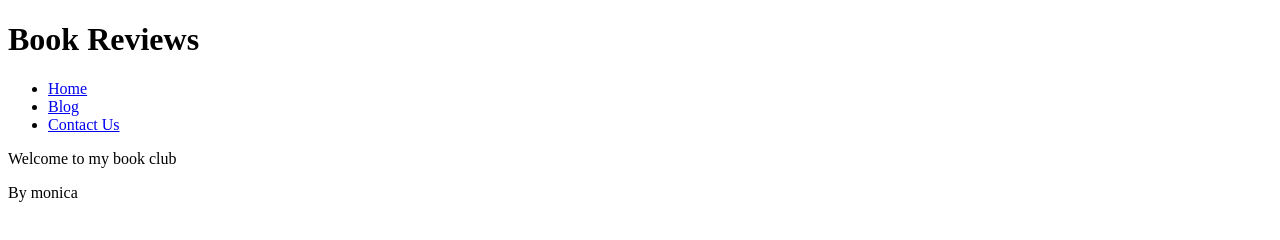
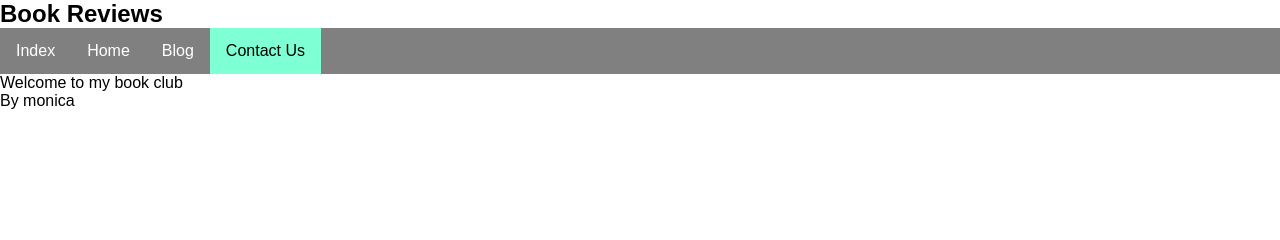
Before and after one commit to karen088/Bookstore, a plain HTML site: page Pages/contact.html in a window 1280 px wide. Drawn offline with Linux system fonts and the light colour scheme.

Commit message:
update navbar

```diff
--- a/Pages/contact.html
+++ b/Pages/contact.html
@@ -3,10 +3,14 @@
 <!-- Information about the website -->
 
 <head>
-    <title>Contact Page</title>
+    <title>BookStore blog</title>
 
-    <link rel="'stylesheet" href="index.css">
+    <link rel="stylesheet" href="../mystyle.css">
 
+    <meta name='author' content="Karen Chuang">
+    <meta name='description' content=''>
+    <meta name="keywords" content="HTML, CSS, JavaScript">
+    <meta charset="UTF-8">
     <meta name="viewport" content="width=device-width, initial-scale=1.0">
 </head>
 
@@ -14,21 +18,25 @@
 <main>
     <!-- Header -->
     <header>
-        <navbar>
+        <nav>
             <h1>Book Reviews</h1>
             <ul>
+                <li><a href='../index.html'>Index</a></li>
                 <li><a href='Home.html'>Home</a></li>
                 <li><a href='blog.html'>Blog</a></li>
-                <li><a href='contact.html'>Contact Us</a></li>
+                <li><a href='contact.html' class='active'>Contact Us</a></li>
             </ul>
-        </navbar>
+        </nav>
 
     </header>
 
     <!-- Body -->
 
     <body>
-        <p>Welcome to my book club</p>
+        <section>
+            <p>Welcome to my book club</p>
+        </section>
+
     </body>
 </main>
 
--- a/mystyle.css
+++ b/mystyle.css
@@ -8,8 +8,32 @@ body {
     font-family: Arial, Helvetica, sans-serif;
 }
 
-nav {
+/* Styling the Navbar */
+ul {
     margin: 0;
     padding: 0;
+    background-color: grey;
     list-style-type: none;
+    overflow: hidden;
 }
+li{
+    float: left;
+}
+
+li a {
+    display: block;
+    color: white;
+    padding: 14px 16px;
+    text-decoration: none;
+    text-align: center;
+}
+
+li a:hover {
+    background-color: blue;
+    color: white;
+}
+
+.active {
+    background-color: aquamarine;
+    color: black;
+}
```
Also changed, not shown: Pages/Home.html (+12 -6 lines), Pages/blog.html (+10 -5 lines), index.html (+5 -4 lines).
